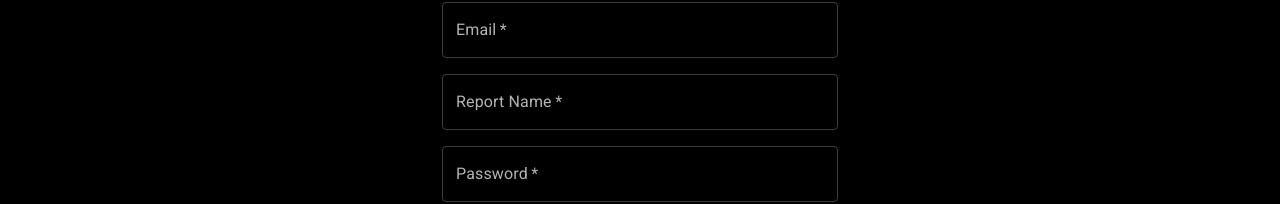
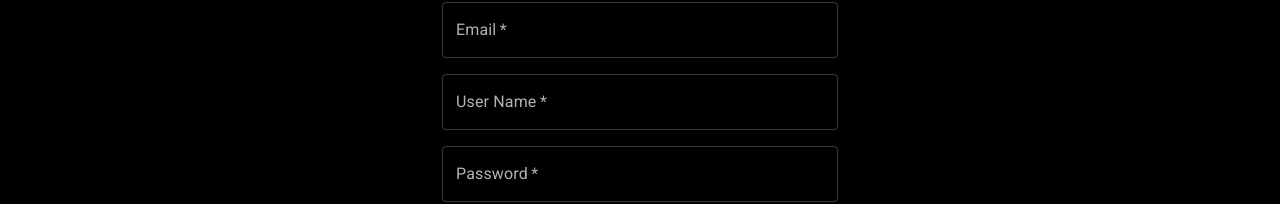
Before and after one commit to hqvjet/Pivi---frontend, a React (Create React App) app: page /sign-up in a window 1280 px wide. Shown: the part 214-418 px from the top of the page. Built offline with nearby package versions, Linux system fonts and the light colour scheme.

Commit message:
fix view bug

```diff
--- a/src/components/Signin.jsx
+++ b/src/components/Signin.jsx
@@ -99,7 +99,7 @@ export default function SignIn() {
                             required
                             fullWidth
                             id="un"
-                            label="Report Name"
+                            label="User Name"
                             name="un"
                             autoComplete="username"
                             autoFocus
--- a/src/components/Signup.jsx
+++ b/src/components/Signup.jsx
@@ -110,7 +110,7 @@ export default function SignUp() {
                                     required
                                     fullWidth
                                     id="un"
-                                    label="Report Name"
+                                    label="User Name"
                                     name="username"
                                     autoComplete="username"
                                 />
```
